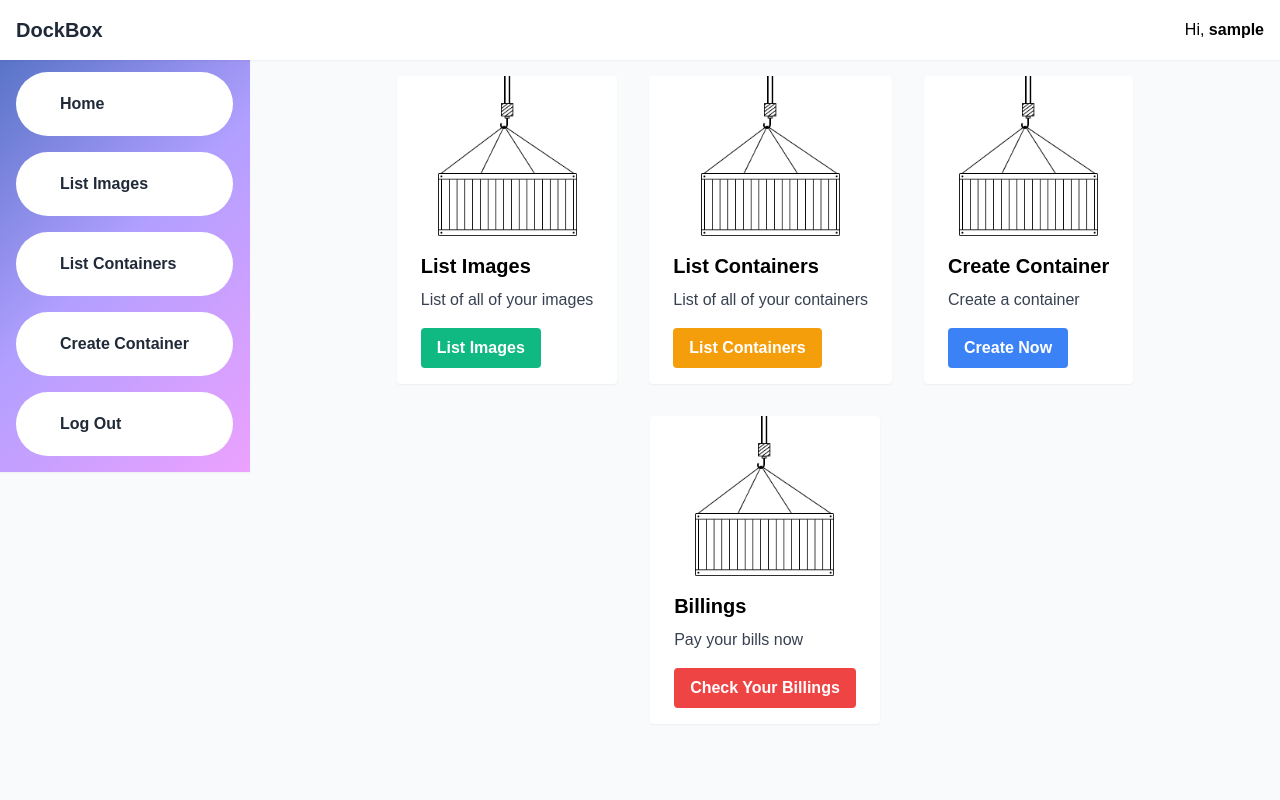
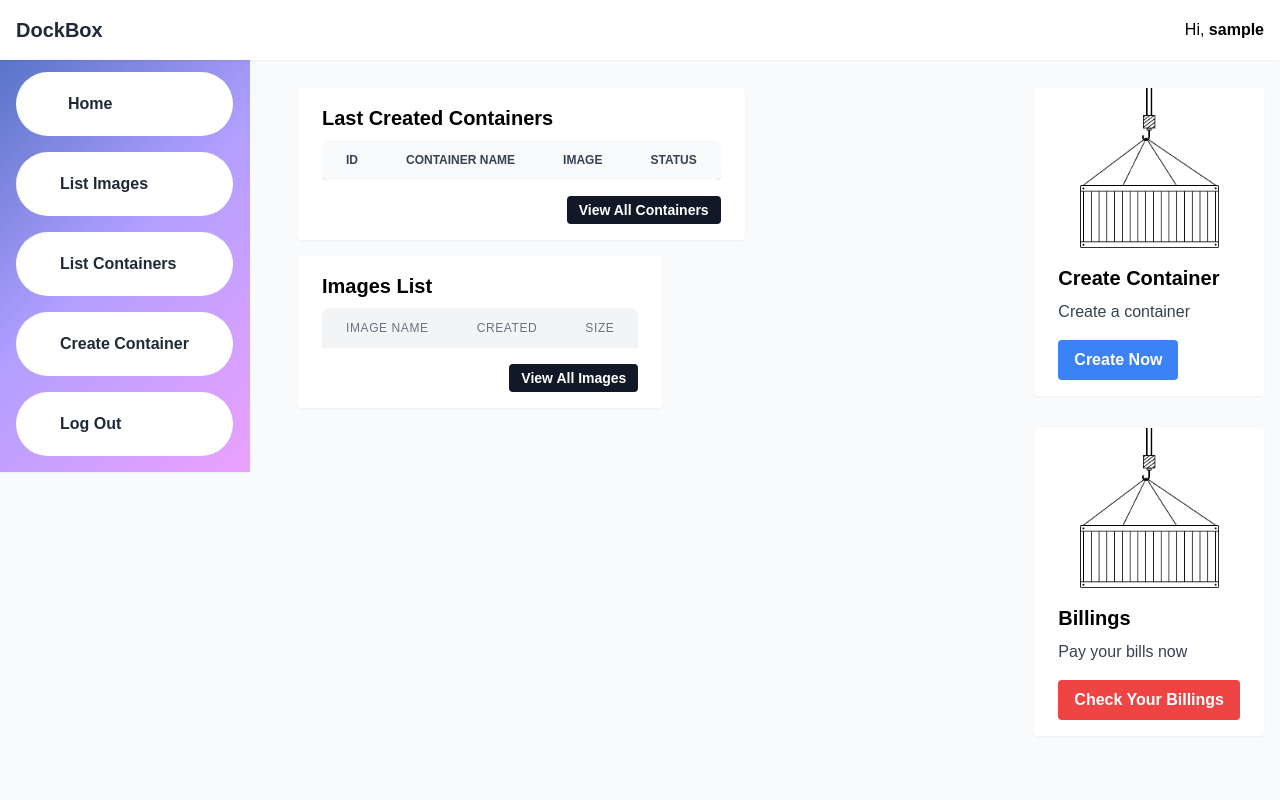
Before and after one commit to irfannm2/cloud-pbl2, a Flask app: page /dockbox in a window 1280 px wide. Run offline with Flask 3, Linux system fonts and the light colour scheme; the visitor is signed in with stand-in values (Sample User, id 1); data comes from the database, SQL or seed files in the repository; lists and menus that the app fills with data are empty.

Commit message:
add table preview to the layout

```diff
--- a/templates/dockbox.html
+++ b/templates/dockbox.html
@@ -40,11 +40,11 @@
       </div>
     </nav>
 
-  <div class="flex">
+  <div class="container flex">
     <!-- Side Bar -->
     <div class="sidebar bg-white shadow-sm">
       <ul class="p-4">
-        <li class="bg-white hover:bg-white hover:shadow text-gray-800 font-bold py-2 px-8 rounded-full mt-4"><a href="/dockbox">Home</a></li>
+        <li class="bg-white hover:bg-white hover:shadow text-gray-800 font-bold py-2 px-8 rounded-full mt-4"><a href="/dockbox" class="flex items-center"><span class="ml-2">Home</span></a></li>
         <li class="bg-white hover:bg-white hover:shadow text-gray-800 font-bold py-2 px-8 rounded-full mt-4"><a href="/list-images">List Images</a></li>
         <li class="bg-white hover:bg-white hover:shadow text-gray-800 font-bold py-2 px-8 rounded-full mt-4"><a href="/list-containers">List Containers</a></li>
         <li class="bg-white hover:bg-white hover:shadow text-gray-800 font-bold py-2 px-8 rounded-full mt-4"><a href="/create-cont">Create Container</a></li>
@@ -52,36 +52,119 @@
       </ul>
     </div>
 
-    <!-- Cards -->
-    <div class="flex items-center justify-center h-screen">
-        <div class="flex flex-wrap justify-center">
-            <div class="max-w-sm bg-white hover:shadow-md rounded overflow-hidden shadow-sm m-4">
-                <img src="/static/container.png" alt="container" class="w-full h-40 object-contain">
+    <!-- Main Content -->
+    <div class="flex-auto p-8 mt-10">
+      <!-- Tables -->
+      <div class="max-w-max bg-white hover:shadow-md rounded overflow-hidden shadow-sm m-4">
         <div class="px-6 py-4">
-                <div class="font-bold text-xl mb-2">List Images</div>
-                <p class="text-gray-700 text-base">
-                    List of all of your images
-                </p>
-                <a href="/list-images">
-                    <button class="bg-green-500 hover:bg-green-700 text-white font-bold py-2 px-4 rounded mt-4">List Images</button>
+          <div class="font-bold text-xl mb-2">Last Created Containers</div>
+          <div class="overflow-x-auto">
+            <div class="relative overflow-x-auto shadow-md sm:rounded-lg">
+              <table class="w-full text-sm text-left text-gray-500 dark:text-gray-400">
+                <thead class="text-xs text-gray-700 uppercase bg-gray-50 dark:bg-gray-700 dark:text-gray-400">
+                  <!-- Table header -->
+                  <tr>
+                    <th class="px-6 py-3">
+                      ID
+                    </th>
+                    <th class="px-6 py-3">
+                      Container Name
+                    </th>
+                    <th class="px-6 py-3">
+                      Image
+                    </th>
+                    <th class="px-6 py-3">
+                      Status
+                    </th>
+                  </tr>
+                </thead>
+                <tbody>
+                  <!-- Table rows -->
+                  {% for container in containers %}
+                  <tr class="bg-white border-b dark:bg-gray-900 dark:border-gray-700">
+                    <td class="px-6 py-4">
+                      <span class="text-sm leading-5 text-gray-500">{{ container.container_id }}</span>
+                    </td>
+                    <th class="px-6 py-4 font-medium text-gray-900 whitespace-nowrap dark:text-white">
+                      <span class="text-sm leading-5 text-gray-500">{{ container.container_name }}</span>
+                    </th>
+                    <td class="px-6 py-4">
+                      <span class="text-sm leading-5 text-gray-500">{{ container.image }}</span>
+                    </td>
+                    <td class="px-6 py-4">
+                      <span class="text-sm leading-5 text-green-500">{{ container.status }}</span>
+                    </td>
+                  </tr>
+                  {% endfor %}
+                </tbody>
+              </table>
+            </div>
+          </div>
+          <div class="flex justify-end mt-4 text-center">
+            <a href="/list-containers">
+              <button class="bg-gray-900 hover:bg-gray-700 text-white font-bold py-1 px-3 rounded text-sm">
+                View All Containers
+              </button>
             </a>
           </div>
         </div>
+      </div>
 
-            <div class="max-w-sm bg-white hover:shadow-md rounded overflow-hidden shadow-sm m-4">
-                <img src="/static/container.png" alt="container" class="w-full h-40 object-contain">
+
+      <div class="max-w-max bg-white hover:shadow-md rounded overflow-hidden shadow-sm m-4">
         <div class="px-6 py-4">
-                <div class="font-bold text-xl mb-2">List Containers</div>
-                <p class="text-gray-700 text-base">
-                  List of all of your containers
-                </p>
-                <a href="/list-containers">
-                    <button class="bg-yellow-500 hover:bg-yellow-700 text-white font-bold py-2 px-4 rounded mt-4">List Containers</button>
+          <div class="font-bold text-xl mb-2">Images List</div>
+            <div class="overflow-x-auto">
+                <div class="relative overflow-x-auto shadow-md sm:rounded-lg">
+                  <table class="w-full text-sm text-left text-gray-500 dark:text-gray-400">
+                    <thead class="text-xs text-gray-700 uppercase bg-gray-50 dark:bg-gray-700 dark:text-gray-400">
+                      <!-- Table header -->
+                      <tr>
+                        <th class="px-6 py-3 bg-gray-100 text-left text-xs leading-4 font-medium text-gray-500 uppercase tracking-wider">
+                          Image Name
+                        </th>
+                        <th class="px-6 py-3 bg-gray-100 text-left text-xs leading-4 font-medium text-gray-500 uppercase tracking-wider">
+                          Created
+                        </th>
+                        <th class="px-6 py-3 bg-gray-100 text-left text-xs leading-4 font-medium text-gray-500 uppercase tracking-wider">
+                          Size
+                        </th>
+                      </tr>
+                  </thead>
+                  <tbody>
+                      <!-- Table rows -->
+                      {% for image in list_img %}
+                      <tr>
+                        <td class="px-6 py-4 whitespace-no-wrap">
+                          <span class="text-sm leading-5 text-gray-500">{{ image.image_name }}</span>
+                        </td>
+                        <td class="px-6 py-4 whitespace-no-wrap">
+                          <span class="text-sm leading-5 text-gray-500">{{ image.created }}</span>
+                        </td>
+                        <td class="px-6 py-4 whitespace-no-wrap">
+                          <span class="text-sm leading-5 text-gray-500">{{ image.size }}</span>
+                        </td>
+                      </tr>
+                      {% endfor %}
+                  </tbody>
+                  </table>
+                </div>
+            </div>
+            <div class="flex justify-end mt-4 text-center">
+                <a href="/list-images">
+                    <button class="bg-gray-900 hover:bg-gray-700 text-white font-bold py-1 px-3 rounded text-sm">
+                        View All Images
+                    </button>
                 </a>
             </div>
           </div>
+        </div>
+      </div>
 
-            <div class="max-w-sm bg-white hover:shadow-md rounded overflow-hidden shadow-sm m-4">
+      <!-- CARDS -->
+      <div class="flex justify-center items-center h-full pt-8 mt-10">
+        <div class="flex flex-col">
+          <div class="max-w-2xl bg-white hover:shadow-md rounded overflow-hidden shadow-sm m-4">
             <img src="/static/container.png" alt="container" class="w-full h-40 object-contain">
             <div class="px-6 py-4">
               <div class="font-bold text-xl mb-2">Create Container</div>
@@ -108,6 +191,8 @@
           </div>
         </div>
       </div>
+
+    </div>
   </div>
 </body>
 </html>
```
Lines whose indentation alone changed are shown as unchanged.
